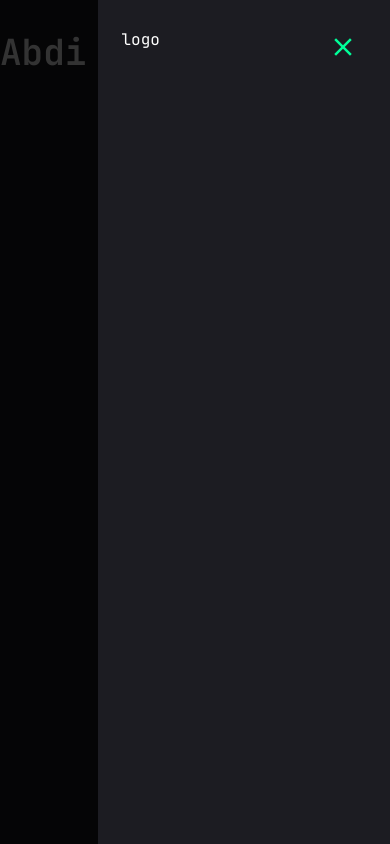
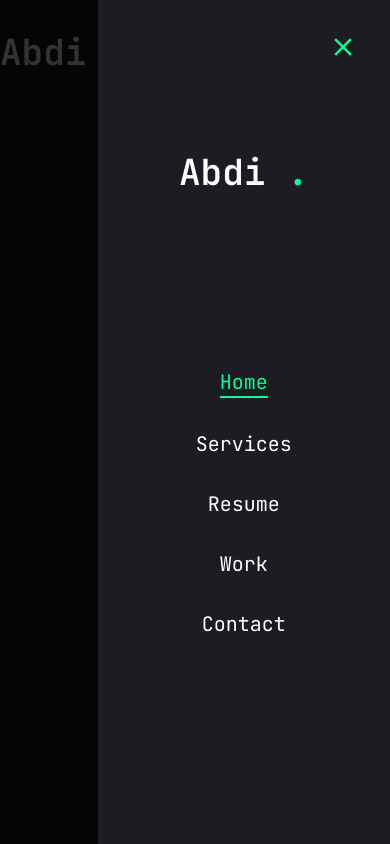
Before and after one commit to abdicodes/aws-test, a Next.js app: page / in a window 390 px wide. Both pictures are taken after a click on the button 374 px from the left and 52 px from the top of the page. Built offline with nearby package versions, Linux system fonts and the light colour scheme.

Commit message:
implemented mobile screen Nav dynamic menu

```diff
--- a/components/ui/MobileNav.tsx
+++ b/components/ui/MobileNav.tsx
@@ -22,7 +22,29 @@ const MobileNav = () => {
       </SheetTrigger>
       <SheetContent className="flex flex-col">
         {/* logo */}
-        <div>logo</div>
+        <div className="mt-32 mb-40 text-center text-2xl">
+          <Link href="/">
+            <h1 className="text-4xl font-semibold">
+              Abdi <span className="text-accent">.</span>
+            </h1>
+          </Link>
+        </div>
+        <nav className="flex flex-col justify-center items-center gap-8">
+          {links.map((link, i) => {
+            return (
+              <Link
+                key={i}
+                href={link.path}
+                className={`${
+                  link.path === pathname &&
+                  'text-accent border-b-2 border-accent'
+                } capitalize text-xl hover:text-accent transition-all`}
+              >
+                {link.name}
+              </Link>
+            )
+          })}
+        </nav>
       </SheetContent>
     </Sheet>
   )
```
